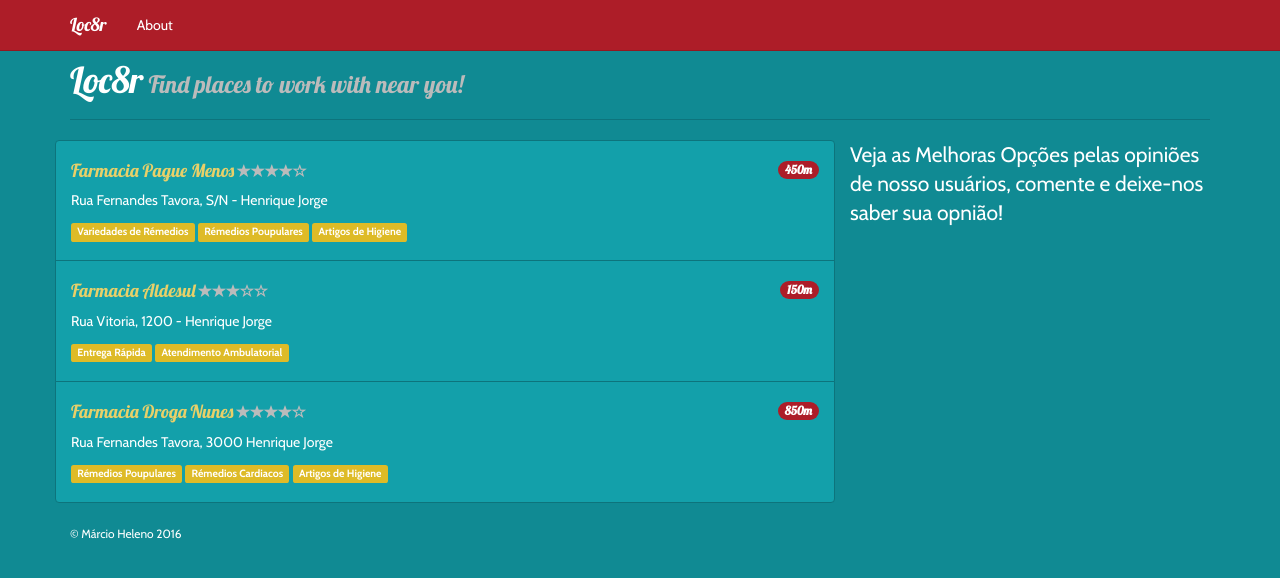
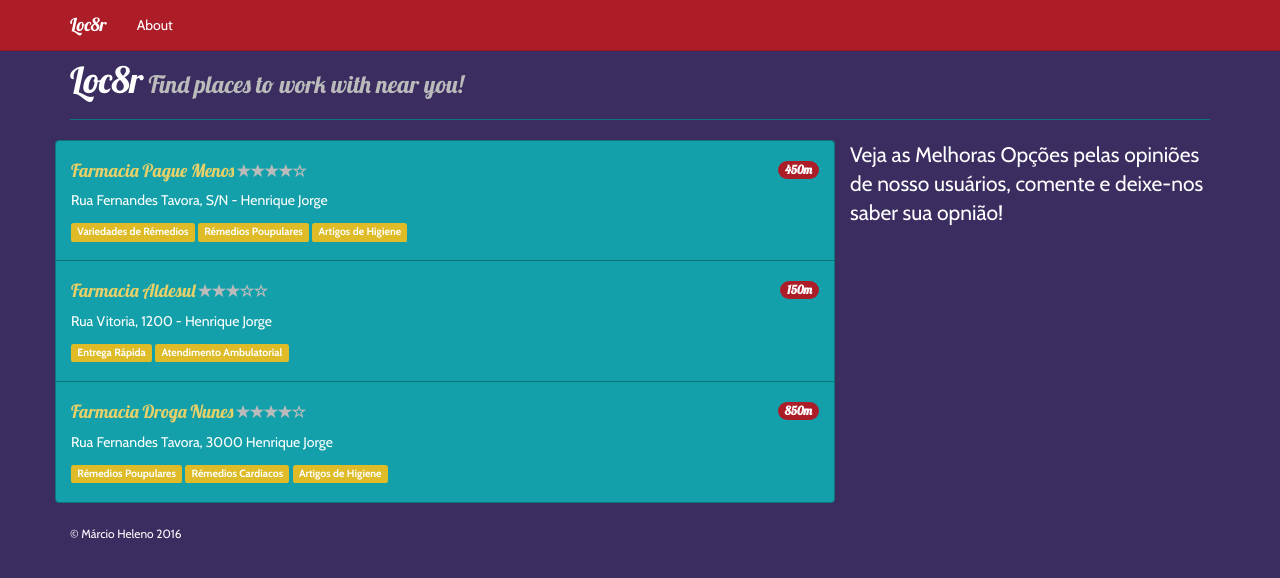
Before and after one commit to marcioheleno/MeanMVC, a Node server app: page / in a window 1280 px wide. Shown: the top 578 px of the page. Run offline with Node 20, Linux system fonts and the light colour scheme; some web fonts are replaced.

Commit message:
teste local e na plataformar heroku

```diff
--- a/public/stylesheets/style.css
+++ b/public/stylesheets/style.css
@@ -1,4 +1,6 @@
 @import url(../bootstrap/dist/css/bootstrap.min.css);
 @import url(bootstrap-amalia.css);
+body {
+  background-color: #3c2d61; }
 
 /*# sourceMappingURL=style.css.map */
--- a/public/stylesheets/style.sass
+++ b/public/stylesheets/style.sass
@@ -1,2 +1,5 @@
 @import "../bootstrap/dist/css/bootstrap.min.css"
 @import "bootstrap-amalia.css"
+
+body
+  background-color: #3c2d61
```
Also changed, not shown: 1 other file.
